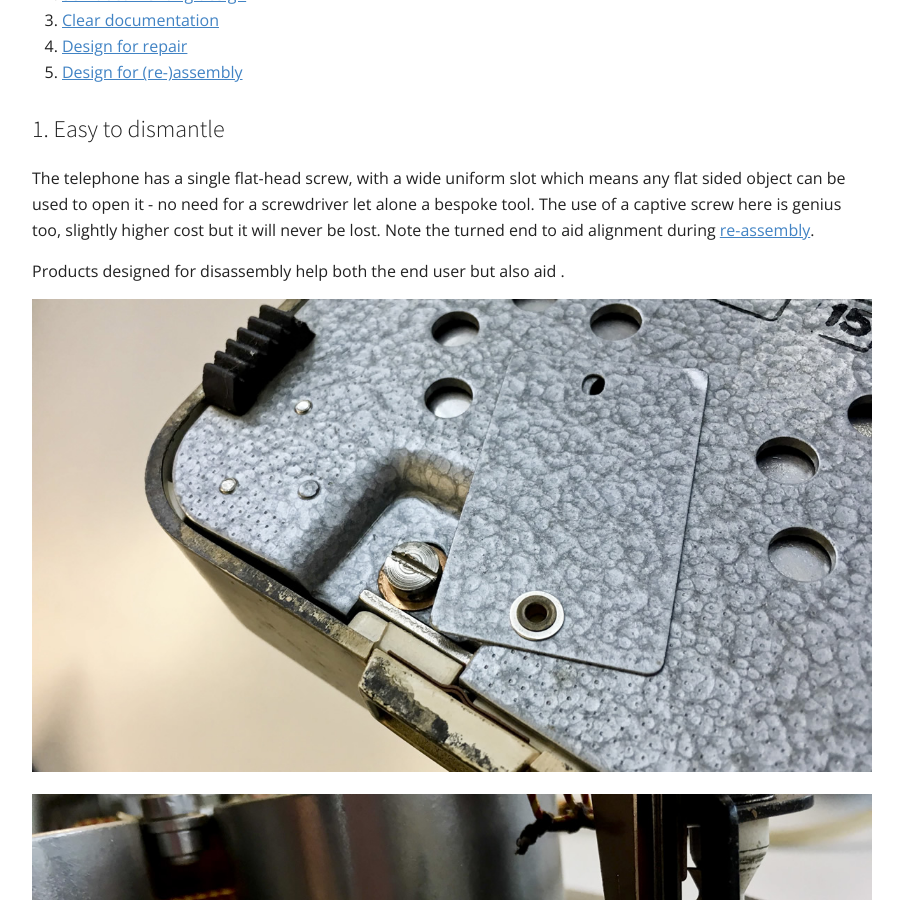
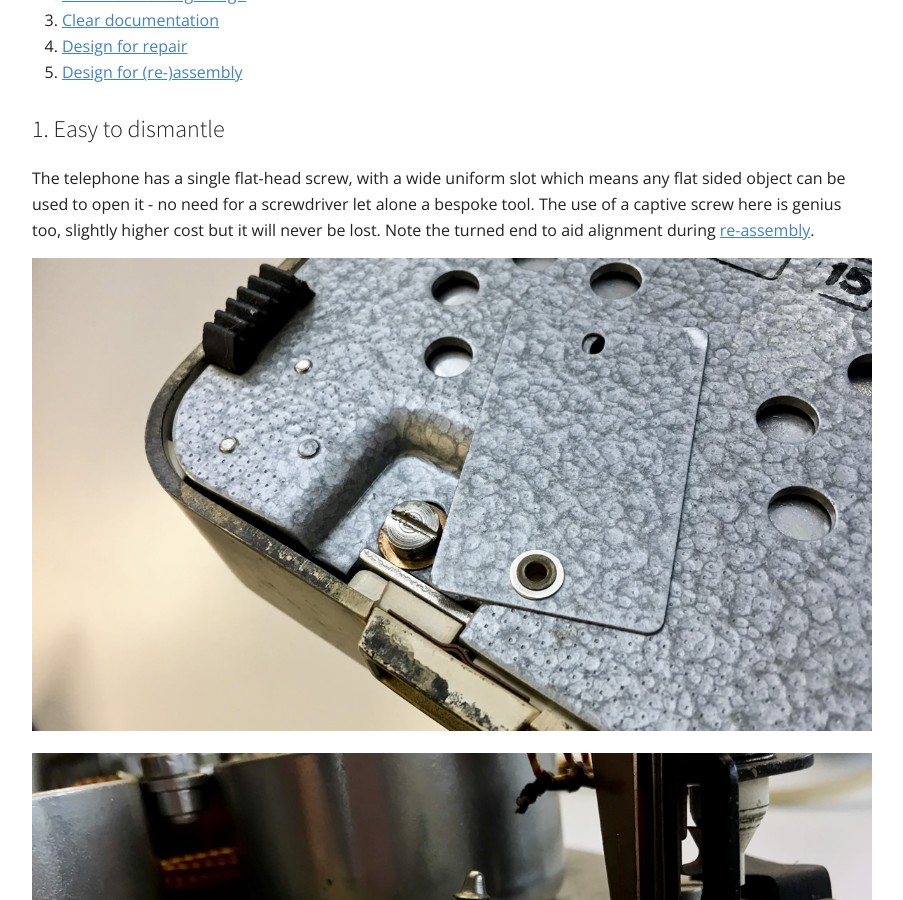
Before and after one commit to gcsalzburg/gcsalzburg.github.io, a Jekyll site: the page built from _posts/2017-11-22-Manufacturing.md, in a window 1280 px wide and 900 px high, scrolled down 1631 px. Shown: the whole window, without its empty margins (148-1051 px from the left). Built offline with Jekyll 4.4.1, drawn with Linux system fonts in a browser that asks for light colours.

Commit message:
Remove one sentence

```diff
--- a/_posts/2017-11-22-Manufacturing.md
+++ b/_posts/2017-11-22-Manufacturing.md
@@ -30,8 +30,6 @@ Under the cover, this telephone superbly illustrates five important points that
 ### 1. Easy to dismantle ###
 
 The telephone has a single flat-head screw, with a wide uniform slot which means any flat sided object can be used to open it - no need for a screwdriver let alone a bespoke tool. The use of a captive screw here is genius too, slightly higher cost but it will never be lost. Note the turned end to aid alignment during [re-assembly](#5-design-for-re-assembly).
-
-Products designed for disassembly help both the end user but also aid .
 
 ![Single flathead screw for access](/images/posts/Manufacturing/access.jpg)
 
```
